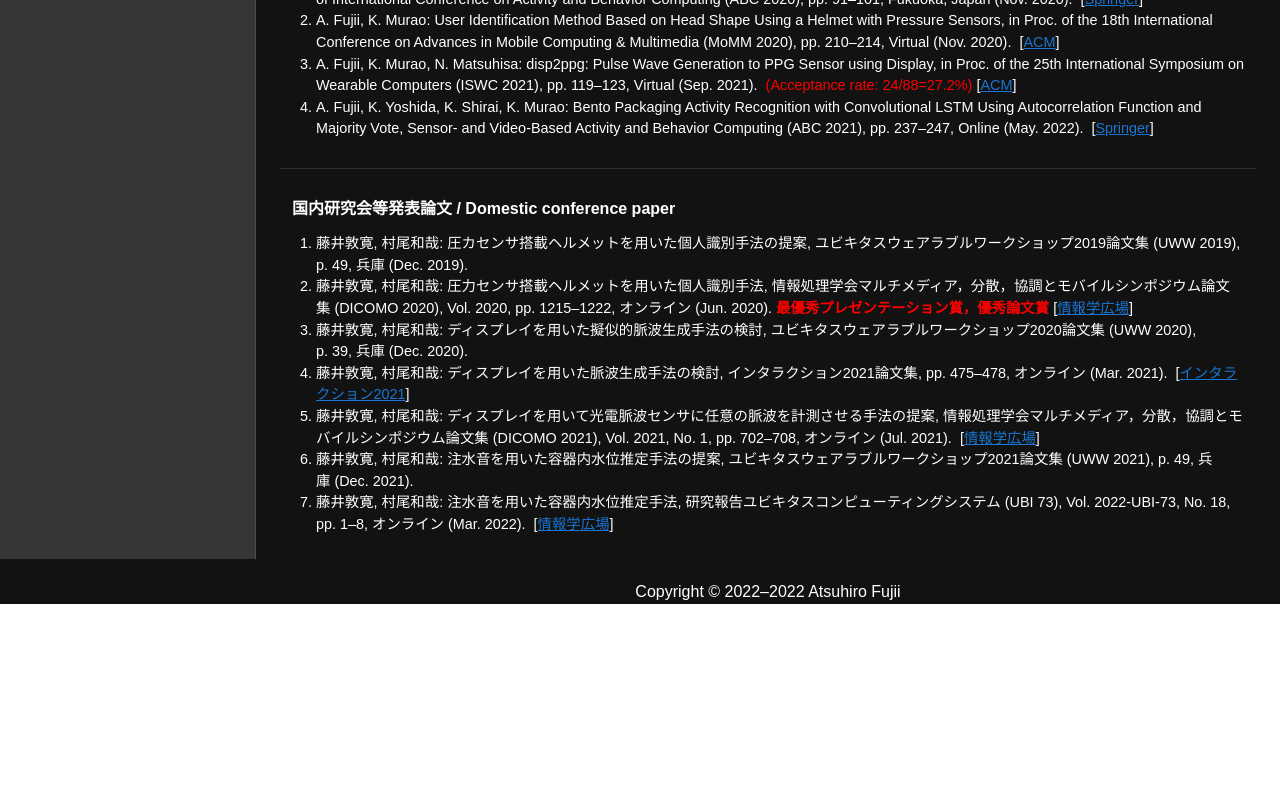
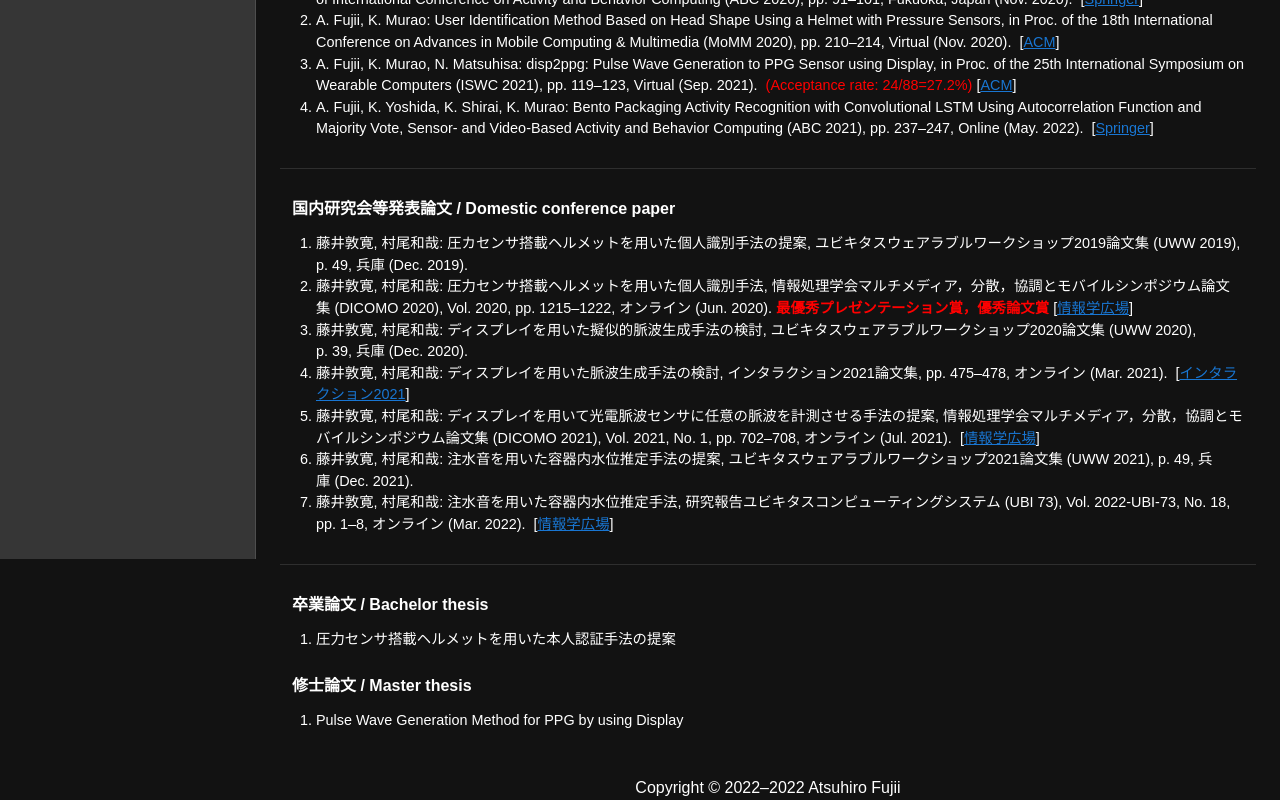
Before and after one commit to a2h1r0/personal-page, a Nuxt app: page /publications in a window 1280 px wide. Shown: the part 241-1041 px from the top of the page. Before the commit the page ends 845 px from the top, so only its background shows below. Built offline with nearby package versions, Linux system fonts and the light colour scheme.

Commit message:
卒修論の追加

```diff
--- a/pages/publications.vue
+++ b/pages/publications.vue
@@ -69,6 +69,18 @@ v-container
           span [
           a(:href='paper.url', target='_blank', rel='noopener noreferrer') {{ paper.publisher }}
           span ]
+
+  v-divider.my-4
+
+  v-container
+    h2 卒業論文 / Bachelor thesis
+    ol
+      li 圧力センサ搭載ヘルメットを用いた本人認証手法の提案
+
+  v-container
+    h2 修士論文 / Master thesis
+    ol
+      li Pulse Wave Generation Method for PPG by using Display
 </template>
 
 <script lang="ts">
```
